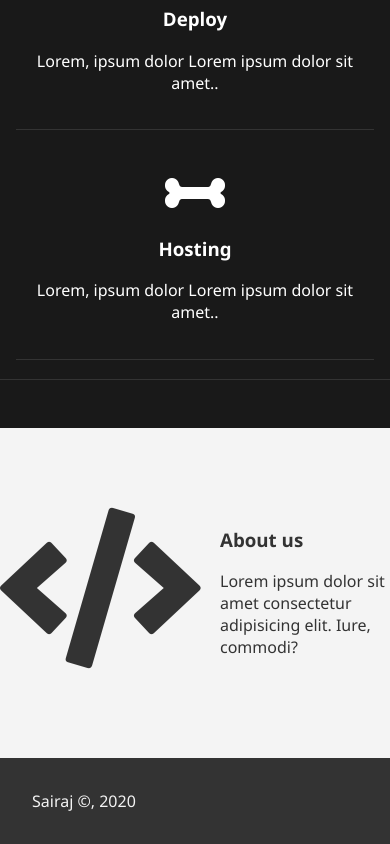
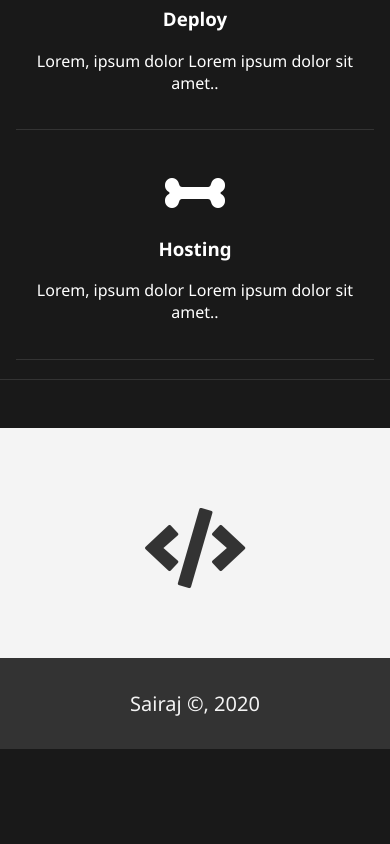
Before and after one commit to Saairajj/blurBackground, a plain HTML site: page index.html in a window 390 px wide. Shown: the part 799-1643 px from the top of the page. After the commit the page ends 1548 px from the top, so only its background shows below. Drawn offline with Linux system fonts and the light colour scheme.

Commit message:
Some changes in styling

```diff
--- a/index.html
+++ b/index.html
@@ -44,7 +44,7 @@
       <div class="container">
         <div class="grid-2">
           <div class="center">
-            <i class="fas fa-code fa-10x"></i>
+            <i class="fas fa-code fa-8x"></i>
           </div>
           <div>
           <h3>About us</h3>
--- a/style.css
+++ b/style.css
@@ -71,6 +71,7 @@ body{
   display: grid;
   grid-gap: 20px;
   grid-template-columns: 1fr 1fr 1fr;
+  /* padding: 0; */
 }
 
 .center {
@@ -87,6 +88,7 @@ body{
 .bg-dark {
   background-color: #333333;
   color: #f4f4f4 ;
+  text-align: center;
 }
 
 .grid-2 {
@@ -94,13 +96,15 @@ body{
   margin-top: 80px;
   display: grid;
   grid-template-columns: 1fr 1fr;
-  grid-gap: 20px;
+  grid-gap: 100px;
   padding-left: -80px;
   /* text-align: center; */
+  font-size: 20px;
 }
 
 footer {
   padding: 2rem;
+  font-size: 20px;
 }
 
 footer p {
@@ -134,8 +138,19 @@ footer p {
     padding: 1.2rem 1rem;
   }
 
+  .grid-2 {
+    height: 150px;
+    /* margin-top: 60px; */
+    display: grid;
+    grid-template-columns: 1fr;
+    /* grid-gap: 100px; */
+    padding-left: -40px;
+    text-align: center;
+    font-size: 10px;
+    overflow: auto;
+  }
+
 }
-
 
 @media(max-height:500px) {
 
```
